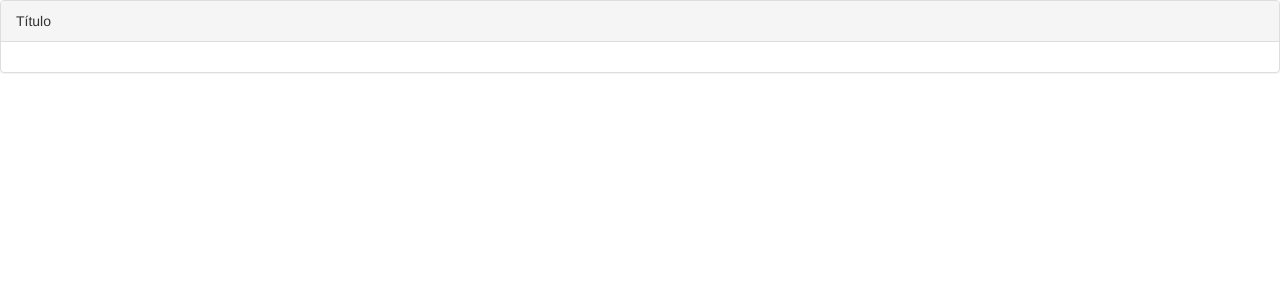
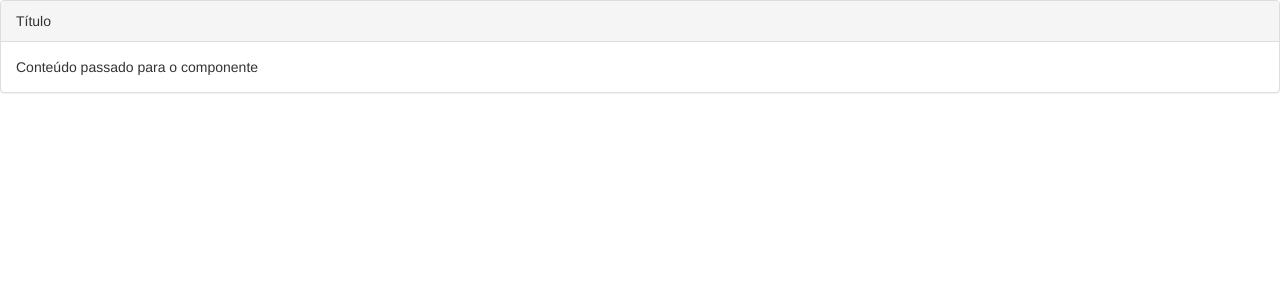
Before and after one commit to iarlenaquiles/diretivas-angular2, an Angular app: page / in a window 1280 px wide. Shown: the top 300 px of the page. Built offline with nearby package versions, Linux system fonts and the light colour scheme.

Commit message:
Passando o conteúdo para o componente

```diff
--- a/src/app/app.component.html
+++ b/src/app/app.component.html
@@ -4,4 +4,6 @@
 <!-- <app-diretiva-ngclass></app-diretiva-ngclass> -->
 <!-- <app-diretiva-ngstyle></app-diretiva-ngstyle> -->
 <!-- <app-operador-elvis></app-operador-elvis> -->
-<app-exemplo-ngcontent></app-exemplo-ngcontent>
+<app-exemplo-ngcontent>
+  Conteúdo passado para o componente
+</app-exemplo-ngcontent>
```
